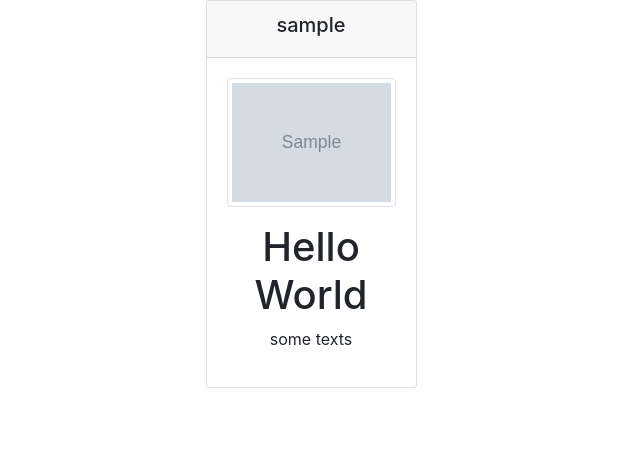
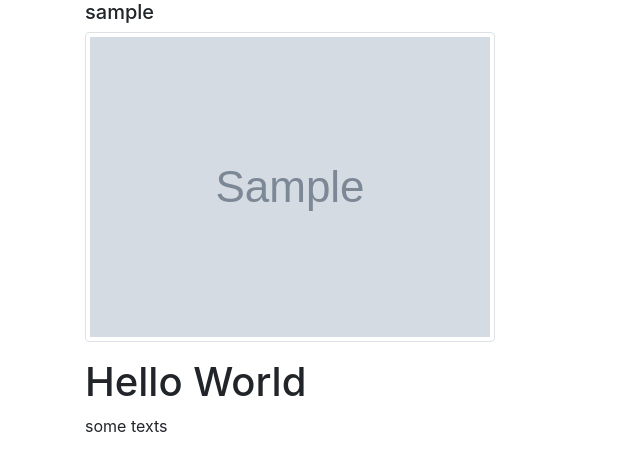
Before and after one commit to Alampulo/instazone, a Django app: page / in a window 1280 px wide. Shown: the part 82-553 px from the top of the page, without its empty margins (0-640 px from the left). Run offline with Django 3.2, Linux system fonts and the light colour scheme; a user stored in the database is signed in; tables that the repository leaves empty hold one stand-in row (values such as "Sample post"); grey boxes marked "Sample" are stand-in pictures; some libraries are stand-ins or nearby versions.

Commit message:
add images

```diff
--- a/zone/templates/ig/index.html
+++ b/zone/templates/ig/index.html
@@ -1,20 +1,16 @@
 {%extends 'ig/base.html'%} {%block content%}
 <div class="container">
-    <div class="row">
+    <!-- <div class="row"> -->
         {% for image in images %}
-        <center>
-           <div class="col-xs-3 col-md-6 col-sm-6 col-lg-6">
-           <div class="card">
-             <div class="card-header">
-                 <h5>{{image.user_name}}</h5>
+            <!-- <div class="col-xs-3 col-md-6 col-sm-6 col-lg-6"> -->
+
+                <h5>{{user.username}}</h5>
                  <!-- <h5>{{image.location}}</h5> -->
-             </div>
-             <div class="card-body">
-            <p><img src="{{image.image.url}}" alt="" class="img img-responsive img-thumbnail" ></p>
-    <h1>Hello World</h1>
-        <p>some texts</p>
-    <p></p>
-    </div>
+
+                <p><img src="{{image.image.url}}" alt="" class="img img-responsive img-thumbnail" ></p>
+                <h1>Hello World</h1>
+                <p>some texts</p>
+
     <!-- <div class="card-footer"> -->
         <!-- <a href="#">
             <img src="https://material.io/tools/icons/static/icons/baseline-favorite_border-24px.svg" alt="" style="height:32 width:32 hspace:10"> </a><br>
@@ -26,17 +22,13 @@
         {%empty%}
         <p>No comments</p>
         {%endfor%} -->
-    </div>
-</div>
-</center>
+
 {%empty%}
-<div class="col-xs-12 col-sm-12 col-md-12 col-lg-12">
+<!-- <div class="col-xs-12 col-sm-12 col-md-12 col-lg-12"> -->
     <a href="{% url 'new_post' %}" class="btn btn-primary"> New Post</a>
     <h2>Sorry nigga!!. Kindly Follow users to be able to see photos in the site</h2>
 
+<!-- </div> -->
+{% endfor %}
 </div>
-{%endfor%}
-</div>
-</div>
-</div>
-{%endblock%}
+{% endblock %}
--- a/zone/views.py
+++ b/zone/views.py
@@ -63,14 +63,14 @@ def activate(request, uidb64, token):
 @login_required(login_url='/accounts/login/')
 def index(request):
     user = request.user
-    images = Images.objects.filter(user_name=request.user)
-    profile = Profile.objects.filter(user_name=request.user)
+    images = Images.objects.all()
+    # profile = Profile.objects.filter(user_name=request.user)
     # avatar = Profile.profile_avatar
-    includes = {
-        "user":user,
-        "images":images,
-        "profile":profile,
-    }
+    # includes = {
+    #     "user":user,
+    #     "images":images,
+    #     "profile":profile,
+    # }
     return render(request,'ig/index.html',{"images": images})
 def new_post(request):
    current_user = request.user
```
